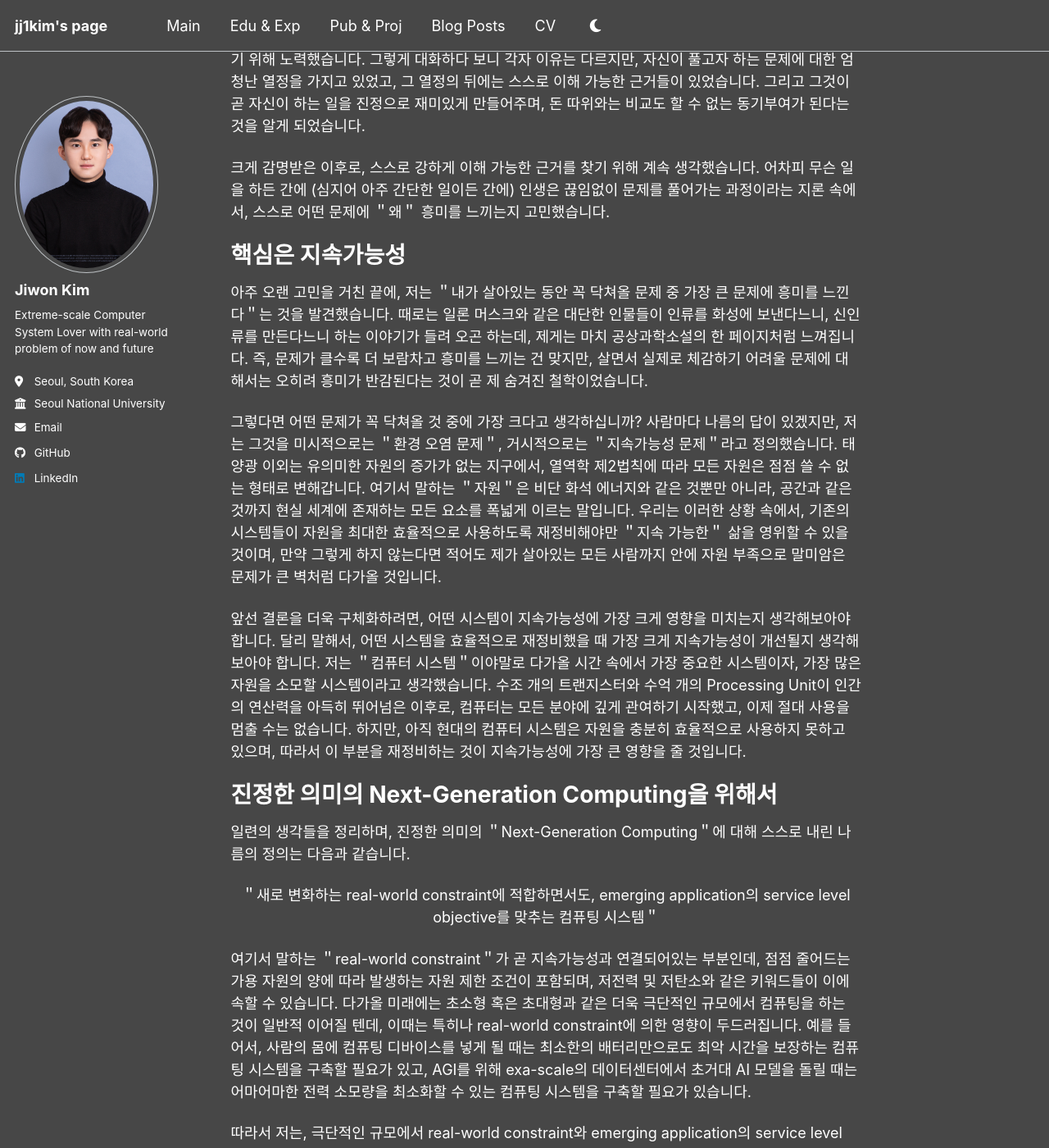
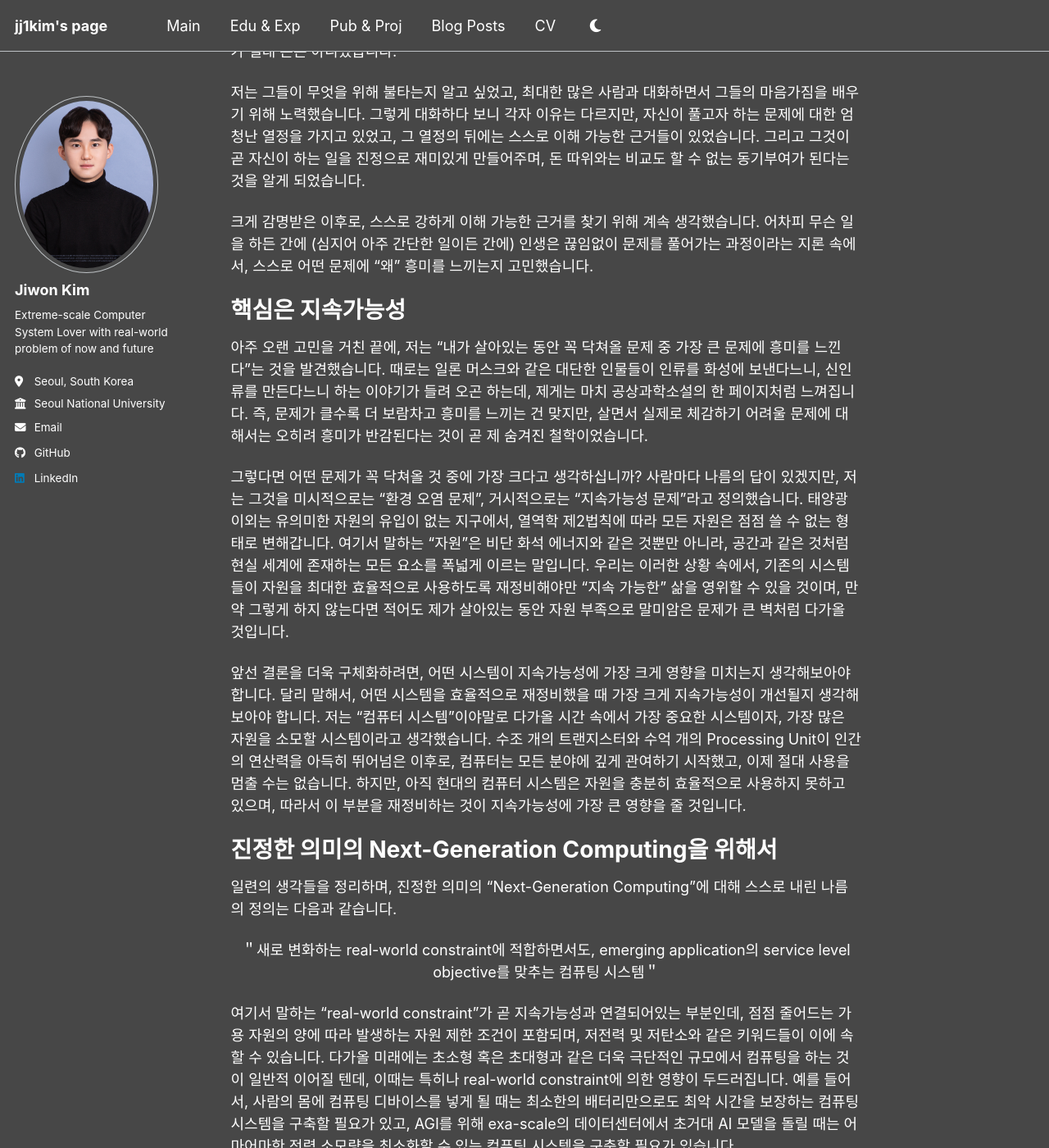
Before and after one commit to jj1kim/jj1kim.github.io, a Jekyll site: the page built from _posts/2025-12-25-About-My-Goal.md, in a window 1280 px wide and 1400 px high, scrolled down 989 px. Shown: the whole window at 82% size. Built offline with Jekyll 4.4.1, drawn with Linux system fonts in a browser that asks for light colours; a script bundle is joined from its source files by our own code; library files that are not in the unit come from our copies; some of the changed text lies outside the part shown.

Commit message:
simple fix

```diff
--- a/_posts/2025-12-25-About-My-Goal.md
+++ b/_posts/2025-12-25-About-My-Goal.md
@@ -7,29 +7,30 @@ tags:
   - Computer
 excerpt: 'A few stories about my dream and goal.'
 ---
+### 한국어
 
 이 블로그의 첫 번째 글이라면, 당연히 자신을 잘 드러낼 수 있는 글이어야 합니다.
 특히 목표를 향한 열정을 삶의 원동력으로 삼는 저에게는, 스스로 가진 꿈과 목표에 대해 자세히 이야기하는 것만큼 중요한 것이 없다고 생각합니다.
-이번 글을 통해 관련된 몇 가지 이야기들을 기록하고, 이를 저뿐만 아니라 다른 모든 사람까지 ＂김지원＂이라는 사람에 대한 이해의 기준점으로 삼을 수 있기를 바랍니다.
+이번 글을 통해 관련된 몇 가지 이야기들을 기록하고, 이를 저뿐만 아니라 다른 모든 사람까지 "김지원"이라는 사람에 대한 이해의 기준점으로 삼을 수 있기를 바랍니다.
 
 # 수단이 아니라 목표에 집중하는 삶을 향해
 
 한국의 정규 교육과정을 밟은 일반적인 학생이라면, 고등학교를 졸업할 때까지 살아온 시간의 모습이 대개는 비슷할 것으로 생각합니다.
-여기서 ＂모습＂이라는 것은 비단 경험뿐만 아니라, 그 경험 속에서 각자가 가지게 된 고민과 생각들까지 아우르는 말입니다.
+여기서 "모습"이라는 것은 비단 경험뿐만 아니라, 그 경험 속에서 각자가 가지게 된 고민과 생각들까지 아우르는 말입니다.
 이는 다른 나라에 비해 다소 경직되어있는 한국의 교육과정과 교육 문화가 만들어낸, 좋게 말하면 안전하고 나쁘게 말하면 획일화된 결과입니다.
 
 부끄럽게도, 저 또한 고등학교를 졸업하고 대학교에 처음 입학하게 된 시기에는, 같은 나이의 다른 친구들처럼 정말 재미있는 일이 무엇인지 찾지 못했습니다.
-더욱이 무언가를 이루기 위해서 재미없는 단계를 쌓아나가는, 어른들께서 말씀하시는 ＂묵묵히 참고 성실하게 버티는＂ 과정 자체에 지쳤었습니다.
+더욱이 무언가를 이루기 위해서 재미없는 단계를 쌓아나가는, 어른들께서 말씀하시는 "묵묵히 참고 성실하게 버티는" 과정 자체에 지쳤었습니다.
 따라서 아주 자연스럽게, 당장 내가 원하는 것이 무엇인지, 나의 흥미를 이끌어내는 것이 무엇인지 고민을 하기 시작했습니다.
-물론 여기서 말하는 ＂흥미＂가 무엇인지도 상당히 오랫동안 고민하였는데, 그 자세한 생각들은 제쳐놓고, 단지 새로운 것을 학습하는 과정에서 느끼는 단순한 ＂앎의 흥미＂가 되지 않도록 경계했습니다.
+물론 여기서 말하는 "흥미"가 무엇인지도 상당히 오랫동안 고민하였는데, 그 자세한 생각들은 제쳐놓고, 단지 새로운 것을 학습하는 과정에서 느끼는 단순한 "앎의 흥미"가 되지 않도록 경계했습니다.
 
-그 당시에 제가 내린 결론은 ＂창업을 해보자!" 정도로 요약할 수 있겠습니다.
+그 당시에 제가 내린 결론은 "창업을 해보자!" 정도로 요약할 수 있겠습니다.
 그 결론에 거창한 이유 따위는 없었습니다.
 그저 돈을 많이 벌고 싶었고, 돈을 많이 벌기 위해서는 최대한 넓은 소비자 집단을 대상으로 그들의 요구 사항을 해결하는 것이 가장 빠르고 좋은 방법이라고 생각했기 때문입니다.
 지금이 되어서야 다시 돌아보면, 이 당시 저의 생각과 같은 생각을 하는 예비 창업가가 전체의 70%는 되는 것 같다고 느낍니다.
 
 그러나 시간이 지날수록, 나머지 30%의 창업가들을 만나보며 제 생각은 점차 변화했습니다.
-물론 속마음은 어떨지 몰라도, 그 어떤 창업가도 ＂나는 돈 많이 벌려고 창업하는데?＂라고 직접 말하는 것을 본 적이 없습니다.
+물론 속마음은 어떨지 몰라도, 그 어떤 창업가도 "나는 돈 많이 벌려고 창업하는데?"라고 직접 말하는 것을 본 적이 없습니다.
 다만, 한 사람의 눈이 불타는 이유는 절대로 숨길 수 없고, 직접 말하지 않아도 대화를 통해 충분히 드러납니다.
 그 30%의 훌륭한 창업가(혹은 예비 창업가)들은 항상 눈이 불타고 있었지만, 그 이유가 절대 돈은 아니었습니다.
 
@@ -38,33 +39,34 @@ excerpt: 'A few stories about my dream and goal.'
 그리고 그것이 곧 자신이 하는 일을 진정으로 재미있게 만들어주며, 돈 따위와는 비교도 할 수 없는 동기부여가 된다는 것을 알게 되었습니다.
 
 크게 감명받은 이후로,  스스로 강하게 이해 가능한 근거를 찾기 위해 계속 생각했습니다.
-어차피 무슨 일을 하든 간에 (심지어 아주 간단한 일이든 간에) 인생은 끊임없이 문제를 풀어가는 과정이라는 지론 속에서, 스스로 어떤 문제에 ＂왜＂ 흥미를 느끼는지 고민했습니다.
+어차피 무슨 일을 하든 간에 (심지어 아주 간단한 일이든 간에) 인생은 끊임없이 문제를 풀어가는 과정이라는 지론 속에서, 스스로 어떤 문제에 "왜" 흥미를 느끼는지 고민했습니다.
 
 # 핵심은 지속가능성
 
-아주 오랜 고민을 거친 끝에, 저는 ＂내가 살아있는 동안 꼭 닥쳐올 문제 중 가장 큰 문제에 흥미를 느낀다＂는 것을 발견했습니다.
+아주 오랜 고민을 거친 끝에, 저는 "내가 살아있는 동안 꼭 닥쳐올 문제 중 가장 큰 문제에 흥미를 느낀다"는 것을 발견했습니다.
 때로는 일론 머스크와 같은 대단한 인물들이 인류를 화성에 보낸다느니, 신인류를 만든다느니 하는 이야기가 들려 오곤 하는데, 제게는 마치 공상과학소설의 한 페이지처럼 느껴집니다.
 즉, 문제가 클수록 더 보람차고 흥미를 느끼는 건 맞지만, 살면서 실제로 체감하기 어려울 문제에 대해서는 오히려 흥미가 반감된다는 것이 곧 제 숨겨진 철학이었습니다.
 
 그렇다면 어떤 문제가 꼭 닥쳐올 것 중에 가장 크다고 생각하십니까?
-사람마다 나름의 답이 있겠지만, 저는 그것을 미시적으로는 ＂환경 오염 문제＂, 거시적으로는 ＂지속가능성 문제＂라고 정의했습니다.
-태양광 이외는 유의미한 자원의 증가가 없는 지구에서, 열역학 제2법칙에 따라 모든 자원은 점점 쓸 수 없는 형태로 변해갑니다.
-여기서 말하는 ＂자원＂은 비단 화석 에너지와 같은 것뿐만 아니라, 공간과 같은 것까지 현실 세계에 존재하는 모든 요소를 폭넓게 이르는 말입니다.
-우리는 이러한 상황 속에서, 기존의 시스템들이 자원을 최대한 효율적으로 사용하도록 재정비해야만 ＂지속 가능한＂ 삶을 영위할 수 있을 것이며, 만약 그렇게 하지 않는다면 적어도 제가 살아있는 모든 사람까지 안에 자원 부족으로 말미암은 문제가 큰 벽처럼 다가올 것입니다.
+사람마다 나름의 답이 있겠지만, 저는 그것을 미시적으로는 "환경 오염 문제", 거시적으로는 "지속가능성 문제"라고 정의했습니다.
+태양광 이외는 유의미한 자원의 유입이 없는 지구에서, 열역학 제2법칙에 따라 모든 자원은 점점 쓸 수 없는 형태로 변해갑니다.
+여기서 말하는 "자원"은 비단 화석 에너지와 같은 것뿐만 아니라, 공간과 같은 것처럼 현실 세계에 존재하는 모든 요소를 폭넓게 이르는 말입니다.
+우리는 이러한 상황 속에서, 기존의 시스템들이 자원을 최대한 효율적으로 사용하도록 재정비해야만 "지속 가능한" 삶을 영위할 수 있을 것이며, 만약 그렇게 하지 않는다면 적어도 제가 살아있는 동안 자원 부족으로 말미암은 문제가 큰 벽처럼 다가올 것입니다.
 
 앞선 결론을 더욱 구체화하려면, 어떤 시스템이 지속가능성에 가장 크게 영향을 미치는지 생각해보아야 합니다.
 달리 말해서, 어떤 시스템을 효율적으로 재정비했을 때 가장 크게 지속가능성이 개선될지 생각해보아야 합니다.
-저는 ＂컴퓨터 시스템＂이야말로 다가올 시간 속에서 가장 중요한 시스템이자, 가장 많은 자원을 소모할 시스템이라고 생각했습니다.
+저는 "컴퓨터 시스템"이야말로 다가올 시간 속에서 가장 중요한 시스템이자, 가장 많은 자원을 소모할 시스템이라고 생각했습니다.
 수조 개의 트랜지스터와 수억 개의 Processing Unit이 인간의 연산력을 아득히 뛰어넘은 이후로, 컴퓨터는 모든 분야에 깊게 관여하기 시작했고, 이제 절대 사용을 멈출 수는 없습니다.
 하지만, 아직 현대의 컴퓨터 시스템은 자원을 충분히 효율적으로 사용하지 못하고 있으며, 따라서 이 부분을 재정비하는 것이 지속가능성에 가장 큰 영향을 줄 것입니다.
 
 # 진정한 의미의 Next-Generation Computing을 위해서
 
-일련의 생각들을 정리하며, 진정한 의미의 ＂Next-Generation Computing＂에 대해 스스로 내린 나름의 정의는 다음과 같습니다.
+일련의 생각들을 정리하며, 진정한 의미의 "Next-Generation Computing"에 대해 스스로 내린 나름의 정의는 다음과 같습니다.
 
-<p style="text-align: center;">＂새로 변화하는 real-world constraint에 적합하면서도, emerging application의 service level objective를 맞추는 컴퓨팅 시스템＂</p>
+<p style="text-align: center;">＂새로 변화하는 real-world constraint에 적합하면서도,
+emerging application의 service level objective를 맞추는 컴퓨팅 시스템＂</p>
 
-여기서 말하는 ＂real-world constraint＂가 곧 지속가능성과 연결되어있는 부분인데, 점점 줄어드는 가용 자원의 양에 따라 발생하는 자원 제한 조건이 포함되며, 저전력 및 저탄소와 같은 키워드들이 이에 속할 수 있습니다.
+여기서 말하는 "real-world constraint"가 곧 지속가능성과 연결되어있는 부분인데, 점점 줄어드는 가용 자원의 양에 따라 발생하는 자원 제한 조건이 포함되며, 저전력 및 저탄소와 같은 키워드들이 이에 속할 수 있습니다.
 다가올 미래에는 초소형 혹은 초대형과 같은 더욱 극단적인 규모에서 컴퓨팅을 하는 것이 일반적 이어질 텐데, 이때는 특히나 real-world constraint에 의한 영향이 두드러집니다.
 예를 들어서, 사람의 몸에 컴퓨팅 디바이스를 넣게 될 때는 최소한의 배터리만으로도 최악 시간을 보장하는 컴퓨팅 시스템을 구축할 필요가 있고, AGI를 위해 exa-scale의 데이터센터에서 초거대 AI 모델을 돌릴 때는 어마어마한 전력 소모량을 최소화할 수 있는 컴퓨팅 시스템을 구축할 필요가 있습니다.
 
@@ -73,8 +75,10 @@ excerpt: 'A few stories about my dream and goal.'
 이 문제를 푸는 것이 제가 가장 즐겁게 할 수 있는 일임을 깨달았고, 앞으로 연구 혹은 창업의 사이에서 그 수단을 가리지 않고 문제를 푸는데 이바지하고자 합니다.
 
 
-2025년 12월 25일, 김지원
+2025년 12월 25일, 크리스마스의 분위기에 젖어
 
 ---
 
+### 영어
+
 When I see this writing,
```
